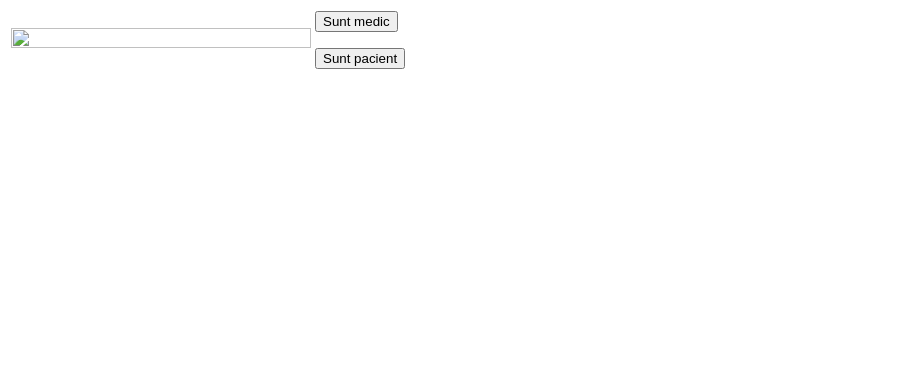
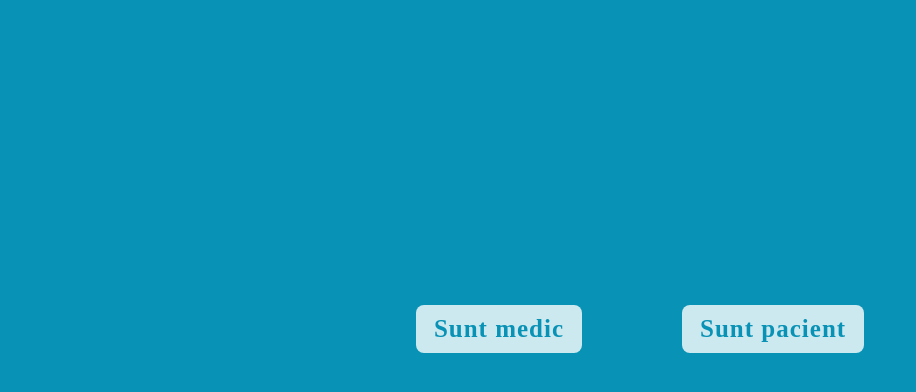
Before and after one commit to FrancescaMicu/WeCare, a plain HTML site: page index.html in a window 1280 px wide. Shown: the whole page, without its empty margins (0-916 px from the left). Drawn offline with Linux system fonts and the light colour scheme.

Commit message:
Update index.html

```diff
--- a/index.html
+++ b/index.html
@@ -2,19 +2,65 @@
 <html>
     <head>
         <title>WeCare</title>
+        <style>
+            .button1 {
+            display: inline-block;
+            margin: 5px;
+            background: rgb(255, 255, 255);
+            color: rgb(8, 146, 181);
+            font-size: 1.5em;
+            font-family:italic;
+            border-radius: 8px;
+            padding: 8px 16px;
+            text-decoration:none;
+            letter-spacing: 1px;
+            opacity: 0.8;
+            font-size:25px;
+            padding: 10px 18px;
+            margin-right:50px;
+}
+.button2 {
+  display: inline-block;
+  margin: 5px;
+  background: rgb(255, 255, 255);
+  color: rgb(8, 146, 181);
+  font-size: 1.5em;
+  font-family:italic;
+  border-radius: 8px;
+  padding: 8px 16px;
+  text-decoration:none;
+  letter-spacing: 1px;
+  opacity: 0.8;
+  font-size:25px;
+  padding: 10px 18px;
+  margin-left:50px;
+}
+.button1:hover {
+    background: #666;
+    color: #c1e1e0;
+    opacity:0,3;
+}
+.button2:hover {
+    background: #666;
+    color: #c1e1e0;
+    opacity:0,3;
+}
+ body{
+    background-color:rgb(8, 146, 181);
+    opacity:0,3;
+ }
+ div{
+    display:flex;
+    justify-content:center;
+    align-items:center;
+    margin-top:300px;
+ }
+        </style>
     </head>
     <body>
-        <!--<h1>BINE AI VENIT!</h1><br>-->
-            <table>
-                <tr>
-                    <td>
-                        <img src="WeCare/da.webp" style="height:25%;width:300px;">
-                    </td>
-                    <td style="line-height:16px;" >
-                        <button onclick="https://github.com/FrancescaMicu/WeCare">Sunt medic</button><br><br>
-                        <button onclick="https://github.com/FrancescaMicu/WeCare">Sunt pacient</button>
-                    </td>
-                </tr>
-        </table>
+        <div>
+            <a class="button1" href="LoginMedic.html"><b>Sunt medic</b></a>
+            <a class="button2" href="#"><b>Sunt pacient</b></a>
+        </div>
     </body>
 </html>
```
